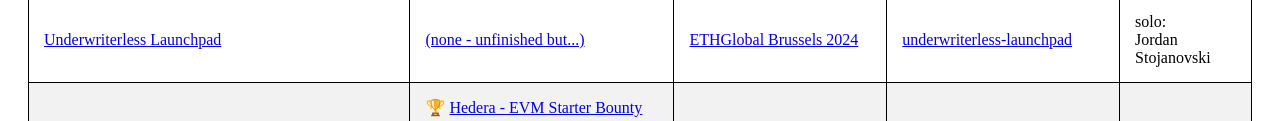
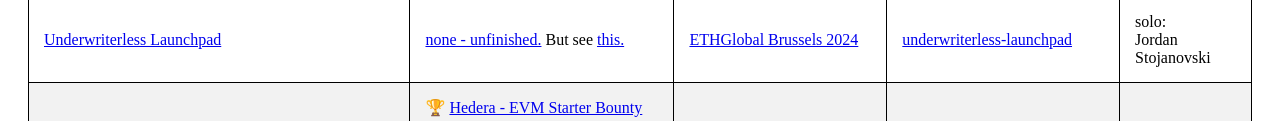
Before and after one commit to jordan-public/jordan-public.github.io, a plain HTML site: page index.html in a window 1280 px wide. Shown: the part 3235-3356 px from the top of the page. Drawn offline with Linux system fonts and the light colour scheme.

Commit message:
Flaw comment

```diff
--- a/index.html
+++ b/index.html
@@ -264,7 +264,7 @@
         <tr>
             <td><a href="https://ethglobal.com/showcase/underwriterless-lpad-ajssq">Underwriterless Launchpad</a></td>
             <td>
-                <a href="https://ethglobal.com/showcase/underwriterless-lpad-ajssq">(none - unfinished but...)</a>
+                <a href="https://ethglobal.com/showcase/underwriterless-lpad-ajssq">none - unfinished.</a> But see <a href="https://github.com/jordan-public/multiprotocol-lp/blob/main/README.md">this.</a>
             </td>
             <td><a href="https://ethglobal.com/events/brussels">ETHGlobal Brussels 2024</a></td>
             <td><a href="https://github.com/jordan-public/underwriterless-launchpad">underwriterless-launchpad</a></td>
```
